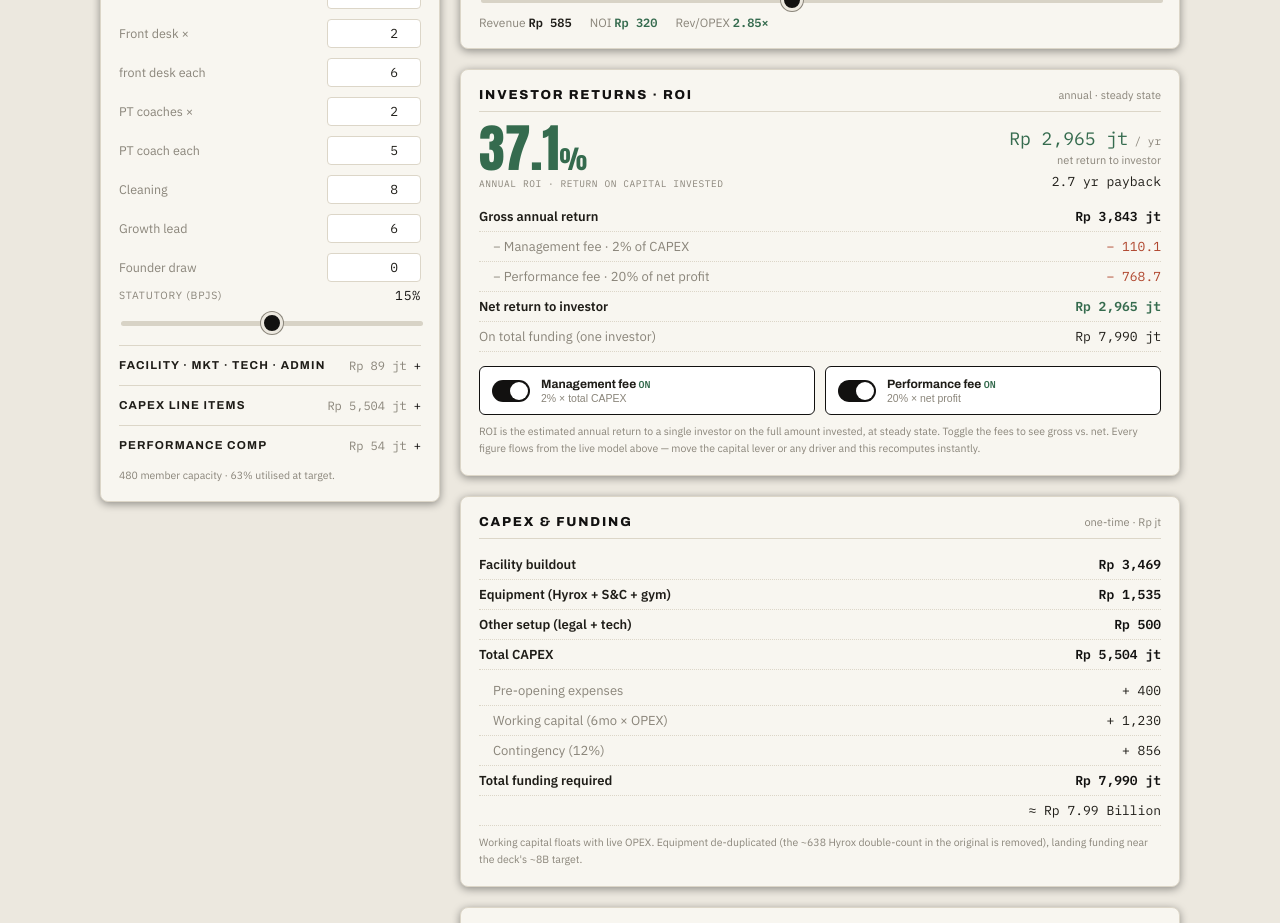
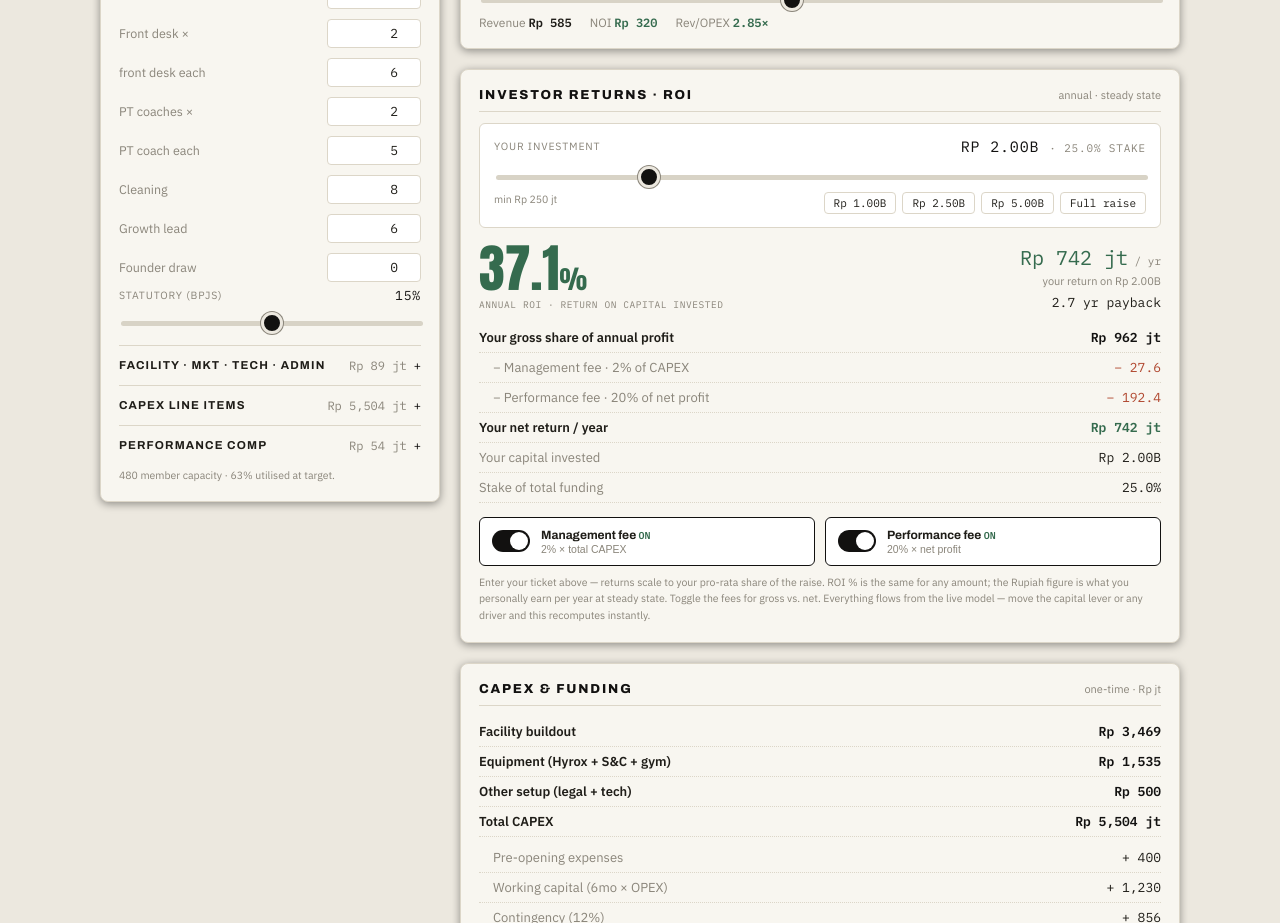
Before and after one commit to erdiantomy/sirastudio, a React (Vite) app: page / in a window 1280 px wide. Shown: the part 4940-5863 px from the top of the page. Built offline with nearby package versions, Linux system fonts and the light colour scheme.

Commit message:
ROI: add investor ticket input — return forecast scales to capital invested (pro-rata stake)

```diff
--- a/src/App.jsx
+++ b/src/App.jsx
@@ -172,6 +172,7 @@ export default function App() {
   const [scale, setScale] = useState({ fac: 1, mkt: 1, tech: 1, adm: 1 });
   const [capital, setCapital] = useState(7.99);
   const [fees, setFees] = useState({ mgmt: true, perf: true });
+  const [ticket, setTicket] = useState(2000); // investor capital in jt (Rp 2B default)
   const [open, setOpen] = useState({ rev: true, capex: false, opex: true, fac: false, mkt: false, comp: false });
 
   const set = (k, raw) => {
@@ -637,29 +638,55 @@ export default function App() {
                 const annual = m.noi * 12;                          // gross annual net profit (jt)
                 const mgmt = 0.02 * m.totalCapex;                   // 2% of total CAPEX (jt)
                 const perf = 0.20 * annual;                         // 20% of net profit (jt)
-                const net = annual - (fees.mgmt ? mgmt : 0) - (fees.perf ? perf : 0);
-                const roi = m.totalFunding > 0 ? (net / m.totalFunding) * 100 : 0;
-                const pbYrs = net > 0 ? m.totalFunding / net : Infinity;
-                const rp = net > 0 ? STEEL : EMBER;
+                const netProject = annual - (fees.mgmt ? mgmt : 0) - (fees.perf ? perf : 0); // distributable to all investors
+                const roi = m.totalFunding > 0 ? (netProject / m.totalFunding) * 100 : 0;     // ROI % (same for any ticket)
+                const tk = Math.min(Math.max(ticket, 0), m.totalFunding);
+                const share = m.totalFunding > 0 ? tk / m.totalFunding : 0;                    // investor's stake of the raise
+                const myReturn = netProject * share;                                          // investor's annual Rp return
+                const myGross = annual * share;
+                const pbYrs = myReturn > 0 ? tk / myReturn : Infinity;
+                const rp = netProject > 0 ? STEEL : EMBER;
+                const tFmt = (v) => v >= 1000 ? `Rp ${fmt(v / 1000, 2)}B` : `Rp ${fmt(v, 0)} jt`;
                 return (
                   <>
+                    {/* INVESTOR TICKET INPUT */}
+                    <div style={{ background: SURF2, border: `1px solid ${LINE}`, borderRadius: 6, padding: "13px 14px", marginBottom: 14 }}>
+                      <div style={{ display: "flex", justifyContent: "space-between", alignItems: "center", fontSize: 10.5, letterSpacing: ".08em", textTransform: "uppercase", color: MUT, marginBottom: 8 }}>
+                        <span>Your investment</span>
+                        <span style={{ fontFamily: "'IBM Plex Mono',monospace", color: BONE, fontSize: 15 }}>{tFmt(tk)} <span style={{ color: MUT, fontSize: 11 }}>· {fmt(share * 100, 1)}% stake</span></span>
+                      </div>
+                      <input type="range" min={250} max={Math.round(m.totalFunding)} step={50} value={tk} onChange={(e) => setTicket(+e.target.value)} style={{ width: "100%", accentColor: BONE }} />
+                      <div style={{ display: "flex", justifyContent: "space-between", marginTop: 8, gap: 8, flexWrap: "wrap" }}>
+                        <span style={{ fontSize: 10.5, color: MUT }}>min Rp 250 jt</span>
+                        <div style={{ display: "flex", gap: 6, flexWrap: "wrap" }}>
+                          {[1000, 2500, 5000].map((v) => (
+                            <button key={v} onClick={() => setTicket(Math.min(v, Math.round(m.totalFunding)))}
+                              style={{ background: ticket === v ? BONE : "transparent", color: ticket === v ? SURF : INK, border: `1px solid ${ticket === v ? BONE : LINE}`, borderRadius: 4, padding: "3px 9px", fontSize: 11, fontFamily: "'IBM Plex Mono',monospace", cursor: "pointer" }}>{tFmt(v)}</button>
+                          ))}
+                          <button onClick={() => setTicket(Math.round(m.totalFunding))}
+                            style={{ background: "transparent", color: INK, border: `1px solid ${LINE}`, borderRadius: 4, padding: "3px 9px", fontSize: 11, fontFamily: "'IBM Plex Mono',monospace", cursor: "pointer" }}>Full raise</button>
+                        </div>
+                      </div>
+                    </div>
+
                     <div style={{ display: "flex", alignItems: "flex-end", gap: 16, flexWrap: "wrap", padding: "2px 0 6px" }}>
                       <div>
                         <div style={{ fontFamily: "'Anton',sans-serif", fontSize: 52, lineHeight: .9, color: rp }}>{fmt(roi, 1)}<span style={{ fontSize: 26 }}>%</span></div>
                         <div style={{ fontFamily: "'IBM Plex Mono',monospace", fontSize: 9.5, color: MUT, letterSpacing: ".06em", textTransform: "uppercase", marginTop: 6 }}>annual ROI · return on capital invested</div>
                       </div>
                       <div style={{ marginLeft: "auto", textAlign: "right" }}>
-                        <div style={{ fontFamily: "'IBM Plex Mono',monospace", fontSize: 18, color: rp }}>Rp {fmt(net, 0)} jt<span style={{ fontSize: 11, color: MUT }}> / yr</span></div>
-                        <div style={{ fontSize: 11, color: MUT, marginTop: 3 }}>net return to investor</div>
+                        <div style={{ fontFamily: "'IBM Plex Mono',monospace", fontSize: 20, color: rp }}>{tFmt(myReturn)}<span style={{ fontSize: 11, color: MUT }}> / yr</span></div>
+                        <div style={{ fontSize: 11, color: MUT, marginTop: 3 }}>your return on {tFmt(tk)}</div>
                         <div style={{ fontFamily: "'IBM Plex Mono',monospace", fontSize: 13, color: INK, marginTop: 6 }}>{isFinite(pbYrs) ? `${fmt(pbYrs, 1)} yr payback` : "—"}</div>
                       </div>
                     </div>
                     <div style={{ marginTop: 6 }}>
-                      <Row l="Gross annual return" v={`Rp ${fmt(annual, 0)} jt`} strong />
-                      <Row l="− Management fee · 2% of CAPEX" v={fees.mgmt ? `− ${fmt(mgmt, 1)}` : "— off"} sub dim color={fees.mgmt ? EMBER : MUT} />
-                      <Row l="− Performance fee · 20% of net profit" v={fees.perf ? `− ${fmt(perf, 1)}` : "— off"} sub dim color={fees.perf ? EMBER : MUT} />
-                      <Row l="Net return to investor" v={`Rp ${fmt(net, 0)} jt`} color={rp} strong />
-                      <Row l="On total funding (one investor)" v={`Rp ${fmt(m.totalFunding, 0)} jt`} dim />
+                      <Row l="Your gross share of annual profit" v={`Rp ${fmt(myGross, 0)} jt`} strong />
+                      <Row l="− Management fee · 2% of CAPEX" v={fees.mgmt ? `− ${fmt(0.02 * m.totalCapex * share, 1)}` : "— off"} sub dim color={fees.mgmt ? EMBER : MUT} />
+                      <Row l="− Performance fee · 20% of net profit" v={fees.perf ? `− ${fmt(perf * share, 1)}` : "— off"} sub dim color={fees.perf ? EMBER : MUT} />
+                      <Row l="Your net return / year" v={tFmt(myReturn)} color={rp} strong />
+                      <Row l="Your capital invested" v={tFmt(tk)} dim />
+                      <Row l="Stake of total funding" v={`${fmt(share * 100, 1)}%`} dim />
                     </div>
                     {/* fee toggles */}
                     <div style={{ display: "flex", gap: 10, flexWrap: "wrap", marginTop: 14 }}>
@@ -676,7 +703,7 @@ export default function App() {
                         </button>
                       ))}
                     </div>
-                    <Foot>ROI is the estimated annual return to a single investor on the full amount invested, at steady state. Toggle the fees to see gross vs. net. Every figure flows from the live model above — move the capital lever or any driver and this recomputes instantly.</Foot>
+                    <Foot>Enter your ticket above — returns scale to your pro-rata share of the raise. ROI % is the same for any amount; the Rupiah figure is what you personally earn per year at steady state. Toggle the fees for gross vs. net. Everything flows from the live model — move the capital lever or any driver and this recomputes instantly.</Foot>
                   </>
                 );
               })()}
```
